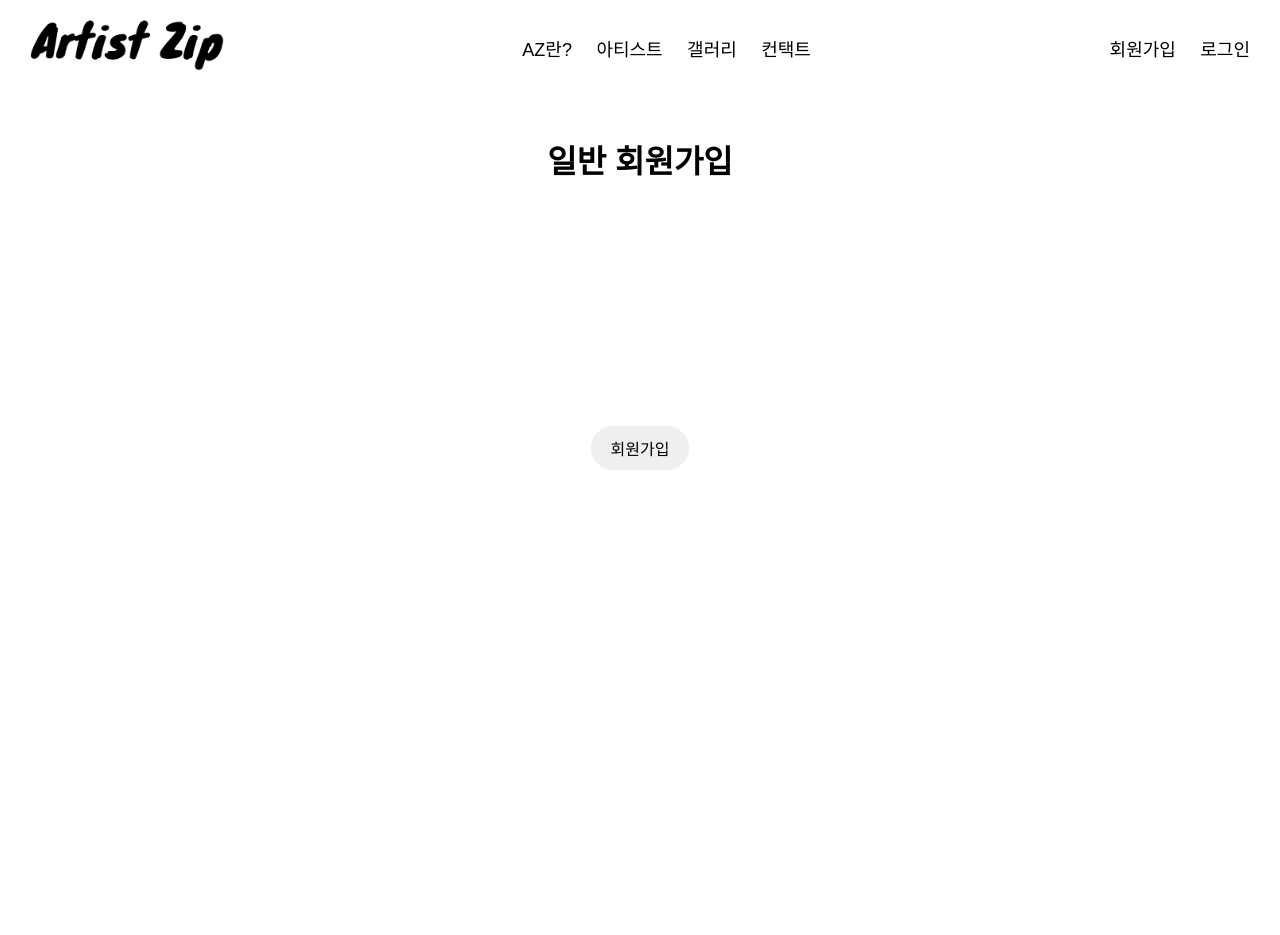
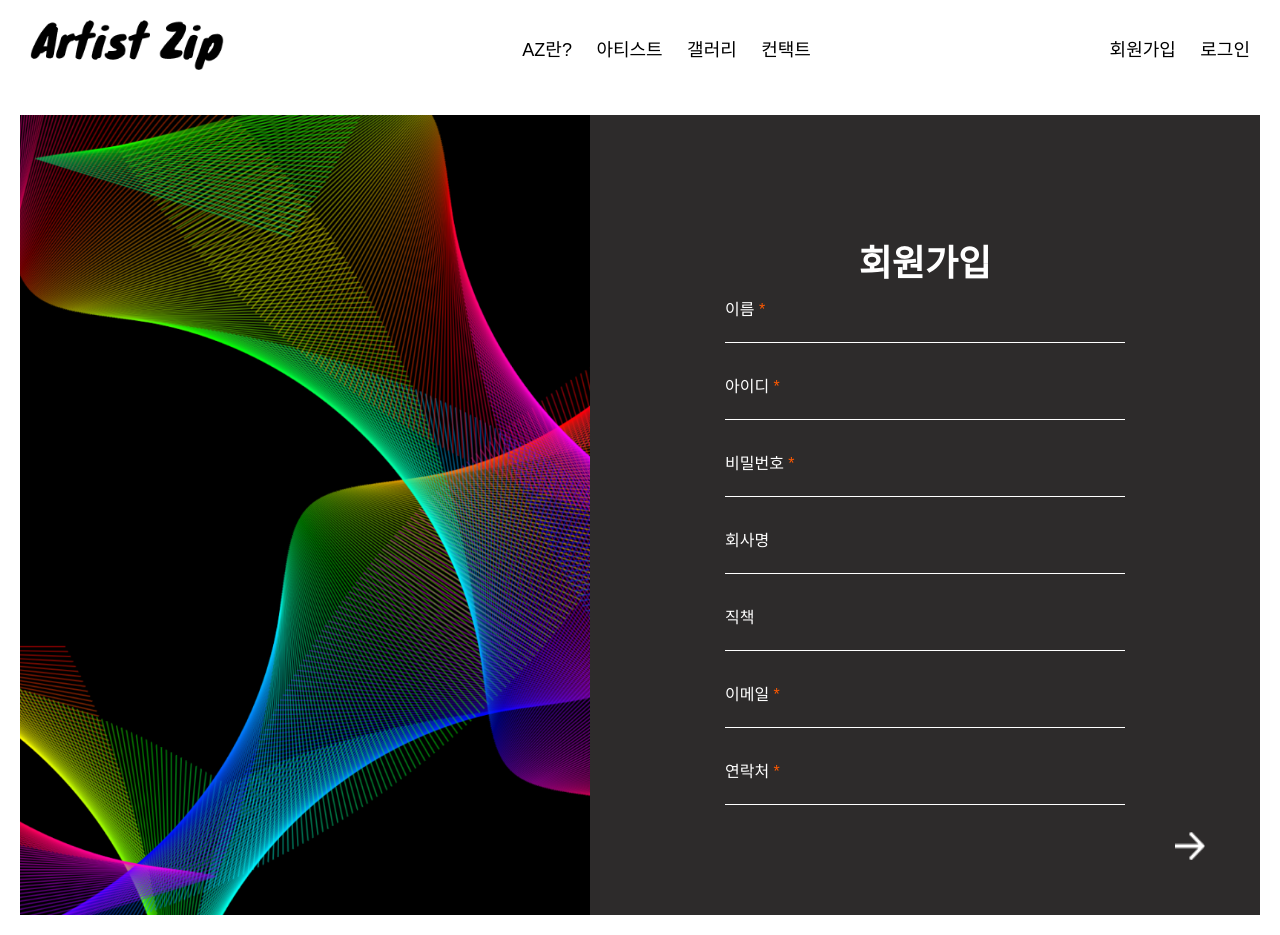
Before and after one commit to kdowon3/ArtistZip, a Django app: page /normal_signup/ in a window 1280 px wide. Before the commit the page ends 470 px from the top, so only its background shows below. Run offline with Django 5.2, Linux system fonts and the light colour scheme.

Commit message:
normal_signup & artist_signup modified

```diff
--- a/ArtistZip/MyApp/templates/MyApp/normal_signup.html
+++ b/ArtistZip/MyApp/templates/MyApp/normal_signup.html
@@ -1,24 +1,50 @@
-<!-- MyApp/templates/MyApp/normal_signup.html -->
-
-{% extends 'MyApp/base.html' %} {% block title %}일반 회원가입{% endblock %} {% block content %}
-<div class="signup-container">
-    <h1>일반 회원가입</h1>
-    <form>
-        <!-- 회원가입 폼 내용 -->
-        <div class="form-group">
-            <label for="username">아이디</label>
-            <input type="text" id="username" name="username" />
-        </div>
-        <div class="form-group">
-            <label for="password">비밀번호</label>
-            <input type="password" id="password" name="password" />
-        </div>
-        <div class="form-group">
-            <label for="email">이메일</label>
-            <input type="email" id="email" name="email" />
-        </div>
-        <!-- 추가 폼 필드들 -->
-        <button type="submit">회원가입</button>
-    </form>
+<!-- MyApp/templates/MyApp/artist_signup.html -->
+{% extends 'MyApp/base.html' %} {% load static %} {% block title %}아티스트 회원가입{% endblock %} {% block content %}
+<div class="artist-signup-container">
+    <div class="artist-signup-left">
+        <img src="{% static 'images/login_image.png' %}" alt="Artist Signup Image" class="artist-signup-image" />
+    </div>
+    <div class="artist-signup-right">
+        <h2 class="artist-signup-title">회원가입</h2>
+        <form class="artist-signup-form">
+            <div class="artist-signup-form-group full-width">
+                <label for="artist-name" class="artist-signup-label">이름 <span class="red">*</span></label>
+                <input type="text" id="artist-name" name="artist-name" class="artist-signup-input" required />
+            </div>
+            <div class="artist-signup-form-group full-width">
+                <label for="artist-username" class="artist-signup-label">아이디 <span class="red">*</span></label>
+                <input type="text" id="artist-username" name="artist-username" class="artist-signup-input" required />
+            </div>
+            <div class="artist-signup-form-group full-width">
+                <label for="artist-password" class="artist-signup-label">비밀번호 <span class="red">*</span></label>
+                <input
+                    type="password"
+                    id="artist-password"
+                    name="artist-password"
+                    class="artist-signup-input"
+                    required
+                />
+            </div>
+            <div class="artist-signup-form-group full-width">
+                <label for="artist-company" class="artist-signup-label">회사명</label>
+                <input type="text" id="artist-company" name="artist-company" class="artist-signup-input" />
+            </div>
+            <div class="artist-signup-form-group full-width">
+                <label for="artist-job" class="artist-signup-label">직책</label>
+                <input type="text" id="artist-job" name="artist-job" class="artist-signup-input" />
+            </div>
+            <div class="artist-signup-form-group full-width">
+                <label for="artist-email" class="artist-signup-label">이메일 <span class="red">*</span></label>
+                <input type="email" id="artist-email" name="artist-email" class="artist-signup-input" required />
+            </div>
+            <div class="artist-signup-form-group full-width">
+                <label for="artist-phone" class="artist-signup-label">연락처 <span class="red">*</span></label>
+                <input type="tel" id="artist-phone" name="artist-phone" class="artist-signup-input" required />
+            </div>
+            <button type="submit" class="artist-signup-submit">
+                <img src="{% static 'images/Arrow 4.png' %}" alt="Submit" class="artist-signup-submit-icon" />
+            </button>
+        </form>
+    </div>
 </div>
 {% endblock %}
--- a/ArtistZip/static/css/styles.css
+++ b/ArtistZip/static/css/styles.css
@@ -1014,3 +1014,7 @@ form .signup-submit img {
         right: 10px; /* 현재 값 */
     }
 }
+
+.red {
+    color: rgb(255, 89, 0);
+}
```
Also changed, not shown: ArtistZip/MyApp/templates/MyApp/artist_signup.html (+12 -15 lines).
